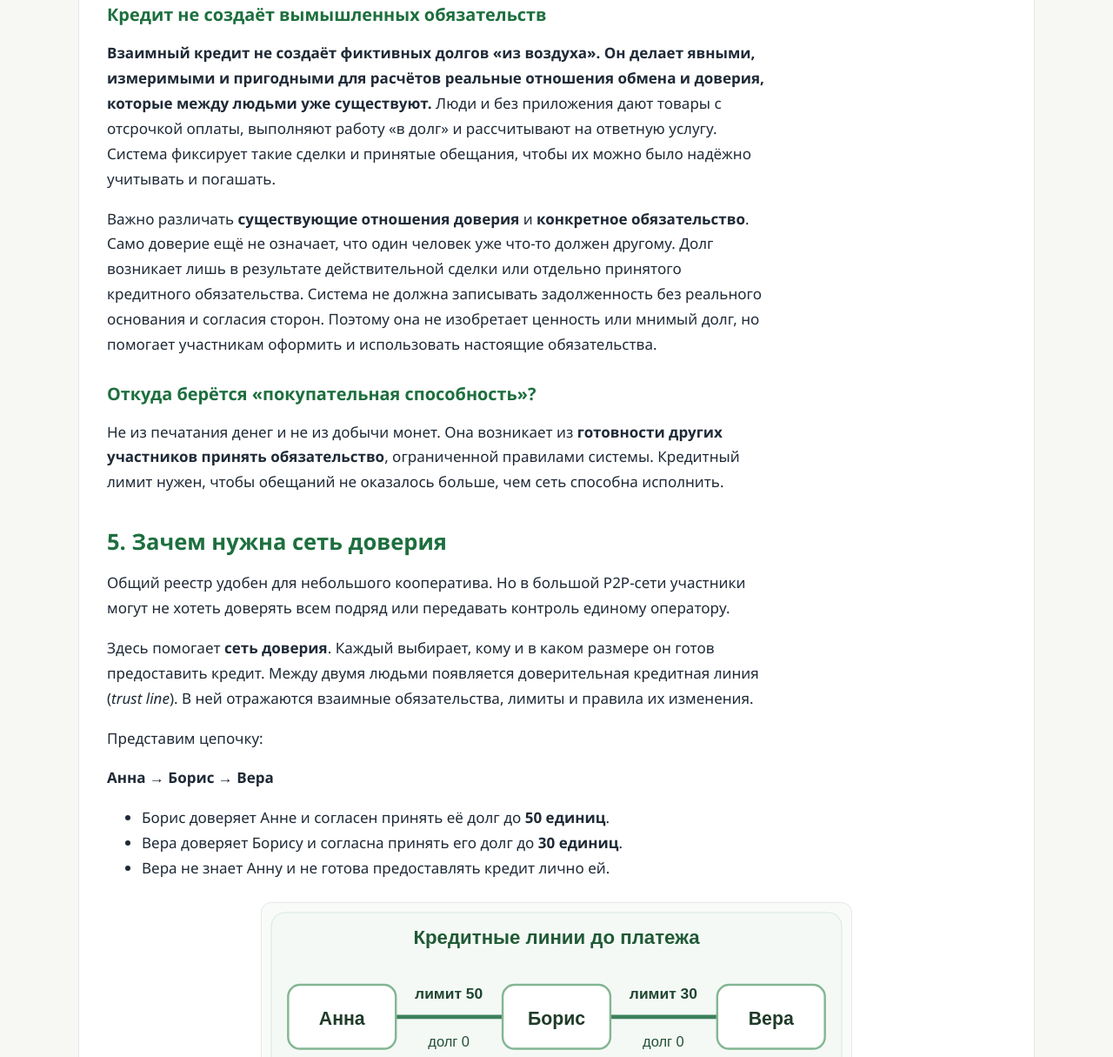
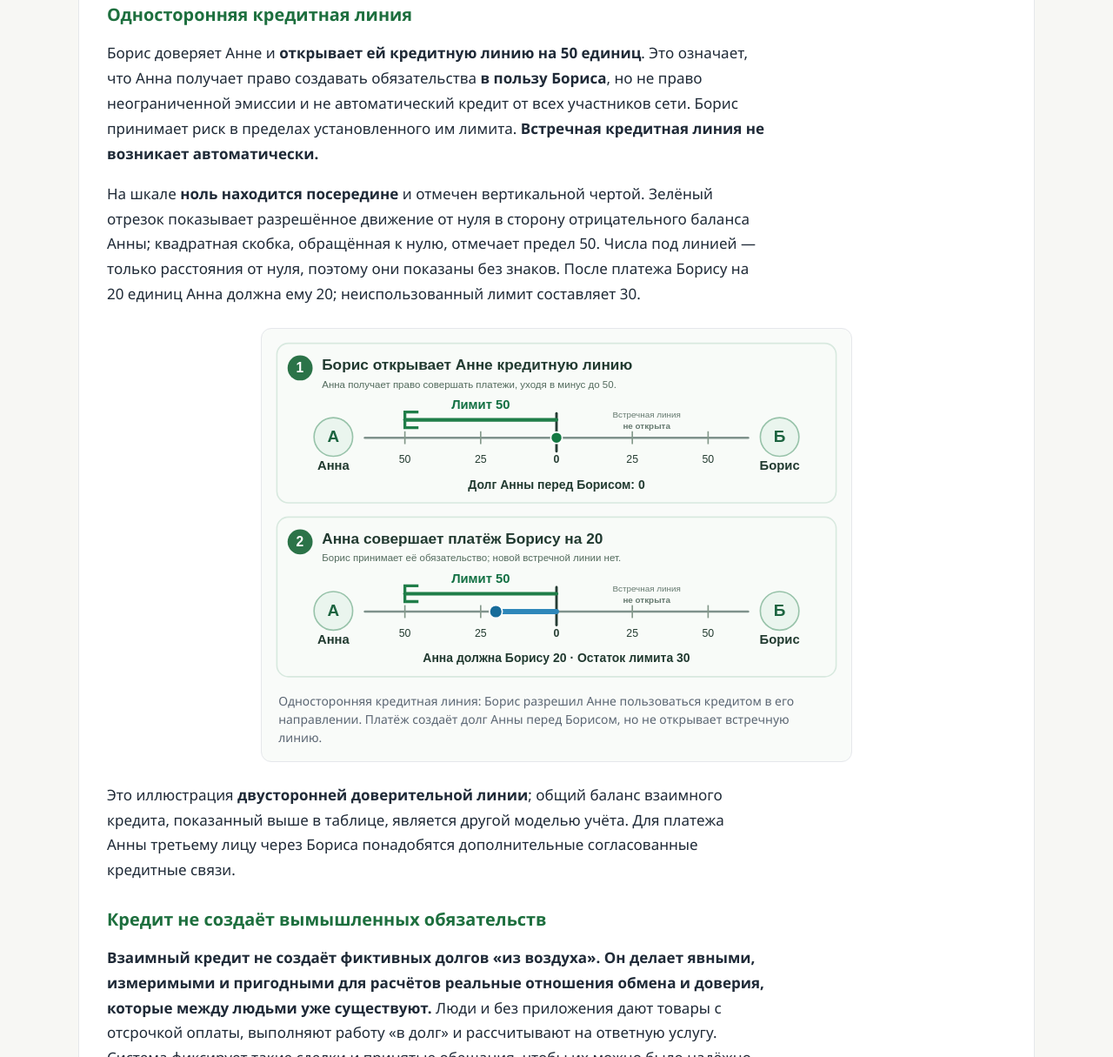
Before and after one commit to CHE77/theworld-community, an Eleventy site: page src/content/ru/p2p-finance.md in a window 1280 px wide. Shown: the part 4256-5471 px from the top of the page at 87% size. Built offline with nearby package versions, Linux system fonts and the light colour scheme; Eleventy itself is replaced by a stand-in of ours; files that its build step writes are made by us from their sources.

Commit message:
Explain one-way mutual credit issuance with zero-centered balance limit diagram

```diff
--- a/src/content/ru/p2p-finance.md
+++ b/src/content/ru/p2p-finance.md
@@ -80,6 +80,19 @@ permalink: "/ru/p2p-finance/"
 Это пример **общего многостороннего учёта**: обязательства участников сведены в один реестр, а все позиции в совокупности дают ноль. В такой модели плюс — не вклад в банке, а право получить товары и услуги в пределах правил и возможностей сообщества.
 
 Если Борис тратит полученные 20 на овощи у Веры, то его сальдо вновь становится нулевым, а у Веры появляется +20. По мере встречного производства и потребления обязательства могут погашаться.
+
+### Односторонняя кредитная линия
+
+Борис доверяет Анне и **открывает ей кредитную линию на 50 единиц**. Это означает, что Анна получает право создавать обязательства **в пользу Бориса**, но не право неограниченной эмиссии и не автоматический кредит от всех участников сети. Борис принимает риск в пределах установленного им лимита. **Встречная кредитная линия не возникает автоматически.**
+
+На шкале **ноль находится посередине** и отмечен вертикальной чертой. Зелёный отрезок показывает разрешённое движение от нуля в сторону отрицательного баланса Анны; квадратная скобка, обращённая к нулю, отмечает предел 50. Числа под линией — только расстояния от нуля, поэтому они показаны без знаков. После платежа Борису на 20 единиц Анна должна ему 20; неиспользованный лимит составляет 30.
+
+<figure class="p2p-figure">
+  <img src="/images/p2p-mutual-credit-one-way.svg" alt="Борис открывает Анне кредитный лимит 50, затем Анна совершает платёж Борису 20. В центре шкалы отмечен ноль, слева скобкой отмечен лимит Анны. Встречная линия отсутствует, шкала без знаков." loading="lazy">
+  <figcaption>Односторонняя кредитная линия: Борис разрешил Анне пользоваться кредитом в его направлении. Платёж создаёт долг Анны перед Борисом, но не открывает встречную линию.</figcaption>
+</figure>
+
+Это иллюстрация **двусторонней доверительной линии**; общий баланс взаимного кредита, показанный выше в таблице, является другой моделью учёта. Для платежа Анны третьему лицу через Бориса понадобятся дополнительные согласованные кредитные связи.
 
 ### Кредит не создаёт вымышленных обязательств
 
```
Also changed, not shown: src/images/p2p-mutual-credit-one-way.svg (added).
